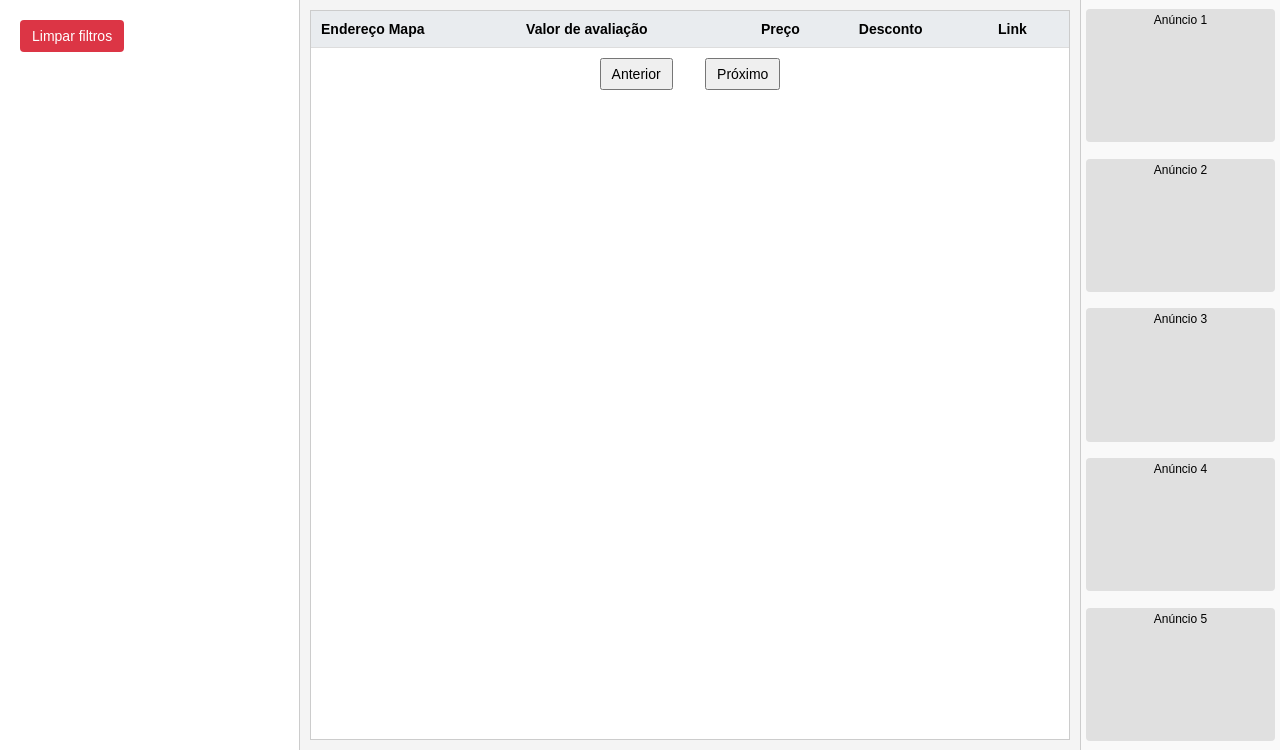
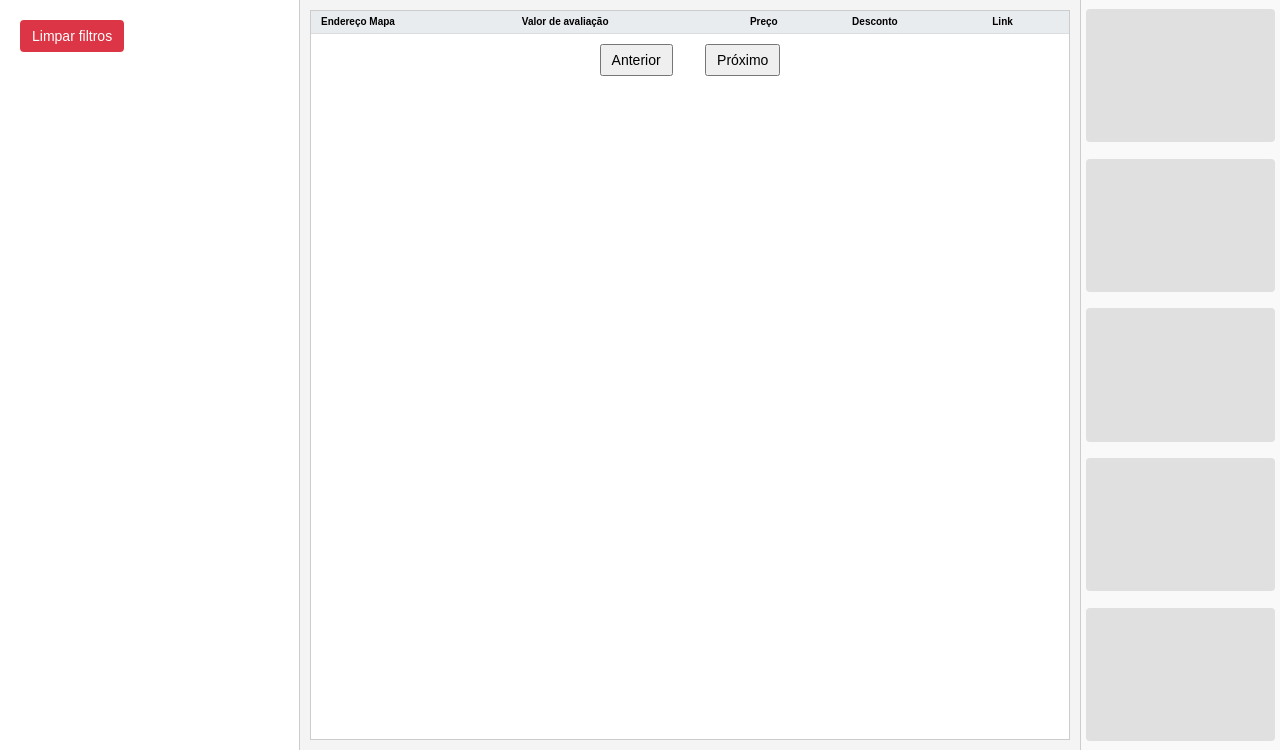
Before and after one commit to lguift-wrk/dashboard_imoveis, a Flask app: template templates/index.html in a window 1280 px wide. Shown: the part 66-816 px from the top of the page. Run offline with Flask 3, Linux system fonts and the light colour scheme; the template is opened without the code that fills it, so the values that code supplies are empty.

Commit message:
Update style.css

```diff
--- a/static/style.css
+++ b/static/style.css
@@ -44,6 +44,7 @@ header {
   padding: 20px;
   border-right: 1px solid #ccc;
   overflow-y: auto;
+  font-size: 12px; /* ↓ Reduzido o tamanho da fonte dos filtros laterais */
 }
 
 .filtro {
@@ -62,7 +63,7 @@ header {
   width: 100%;
   padding: 6px;
   margin-bottom: 8px;
-  font-size: 14px;
+  font-size: 10px;
 }
 
 .checkboxes {
@@ -76,7 +77,7 @@ header {
 .checkboxes label {
   display: block;
   margin-bottom: 4px;
-  font-size: 14px;
+  font-size: 10px;
 }
 
 .botao-limpar {
@@ -120,7 +121,7 @@ header {
 table {
   width: 100%;
   border-collapse: collapse;
-  font-size: 14px;
+  font-size: 10px;
 }
 
 thead {
@@ -131,9 +132,13 @@ thead {
 }
 
 th, td {
-  padding: 10px;
+  padding: 6px 10px; /* ↓ Reduzido o padding vertical para diminuir a altura das linhas */
   border-bottom: 1px solid #ddd;
   text-align: left;
+}
+
+tr {
+  line-height: 1.0; /* ↓ Reduzido o espaçamento vertical das linhas da tabela */
 }
 
 th {
@@ -160,6 +165,7 @@ a:hover {
   font-size: 14px;
   cursor: pointer;
 }
+
 .layout {
   display: flex;
   flex-direction: row;
@@ -183,6 +189,7 @@ a:hover {
   font-size: 12px;
   padding: 4px;
   border-radius: 4px;
+  color: transparent; /* ↓ Oculta o texto como "Anúncio 1", mantendo o espaço */
 }
 
 .busca-cidade {
@@ -191,6 +198,7 @@ a:hover {
   padding: 4px;
   font-size: 14px;
 }
+
 .busca-bairro {
   width: 100%;
   margin-bottom: 5px;
```
